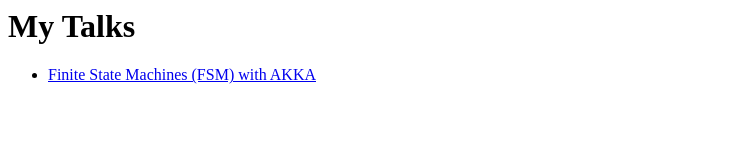
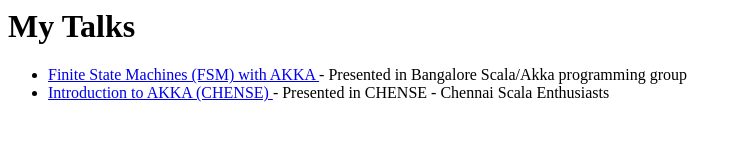
Before and after one commit to prassee/prassee.github.io, a plain HTML site: page index.html in a window 1280 px wide. Shown: the whole page, without its empty margins (0-742 px from the left). Drawn offline with Linux system fonts and the light colour scheme.

Commit message:
updated index page

```diff
--- a/index.html
+++ b/index.html
@@ -2,7 +2,9 @@
 <body>
 <h1> My Talks </h1>
 <ul>
-<li> <a href="src/AkkaFSM-Presentation/index.html"> Finite State Machines (FSM) with AKKA </a>
+<li> <a href="src/AkkaFSM-Presentation/index.html"> Finite State Machines (FSM) with AKKA </a> - Presented in Bangalore Scala/Akka programming group
+</li>
+<li> <a href="src/chense-akkaIntro/slides/barebones.html"> Introduction to AKKA (CHENSE) </a> - Presented in CHENSE - Chennai Scala Enthusiasts
 </li>
 </ul>
 </body>
```
Also changed, not shown: 1 other file.
